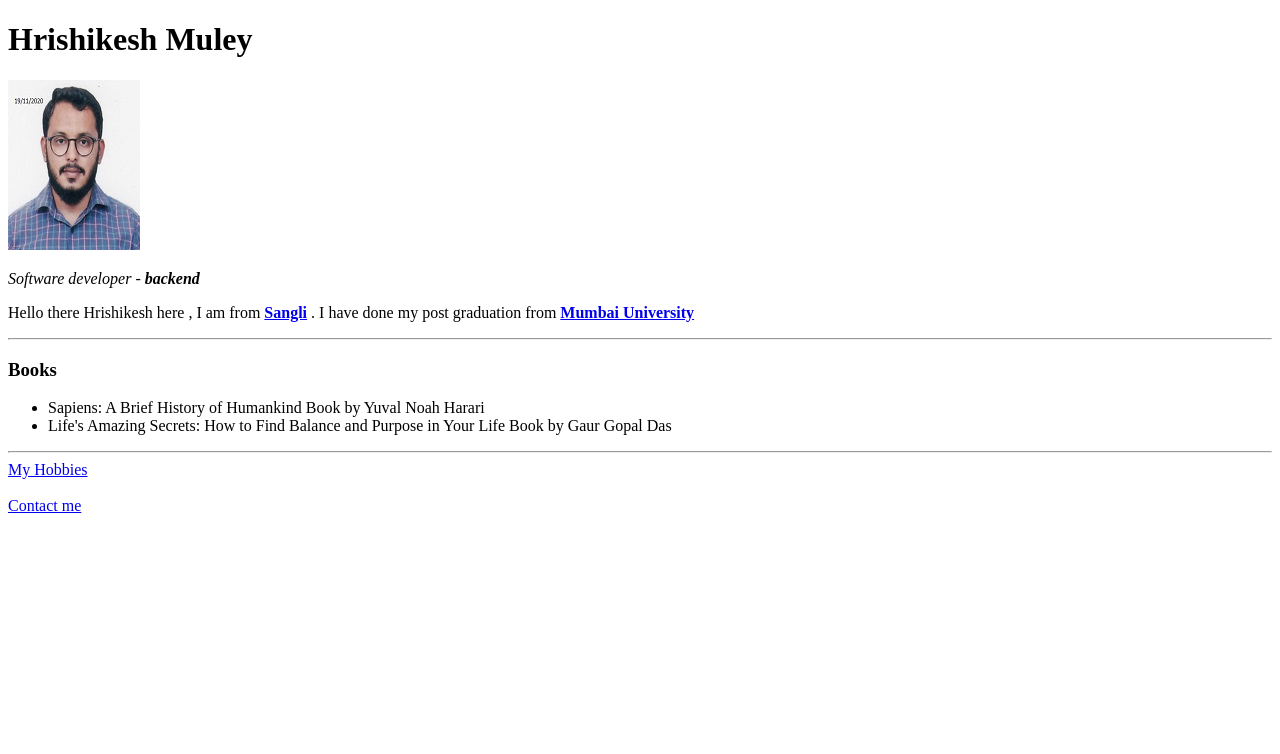
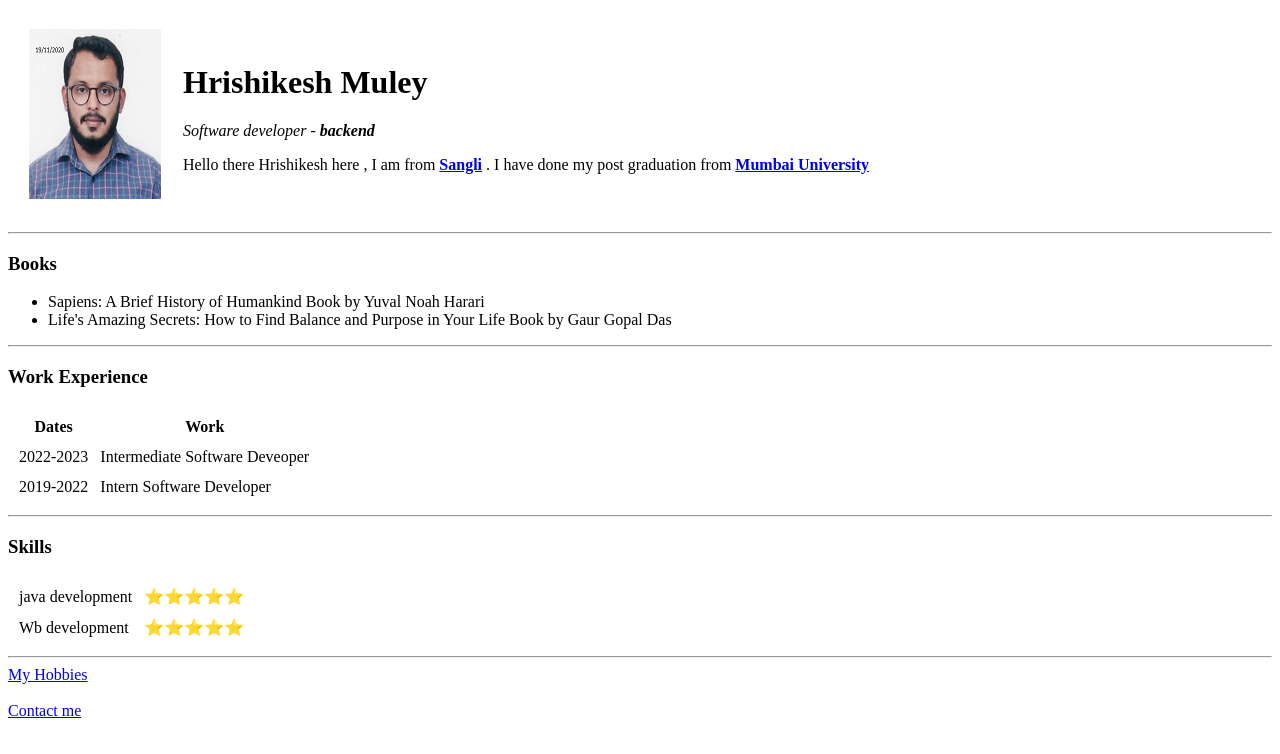
Before and after one commit to hrishikesh14m/SimpleFrontEnd, a plain HTML site: page index.html in a window 1280 px wide. Drawn offline with Linux system fonts and the light colour scheme.

Commit message:
second commit

```diff
--- a/index.html
+++ b/index.html
@@ -1,29 +1,72 @@
 <!DOCTYPE html>
+
 <head>
     <meta charset="UTF-8">
     <title>Hrishikesh's personal site</title>
 </head>
+
 <body>
-    <h1>Hrishikesh Muley</h1>
-    <img src="images/photo.jpg"   alt="profile image.">
-    <p><em> Software developer -<strong> backend</strong></em></p>
-    <p>Hello there Hrishikesh here , I am from <strong> <a href="https://en.wikipedia.org/wiki/Sangli">Sangli</a> </strong>. I have done my post graduation from <strong><a href="https://mu.ac.in/">Mumbai University</a></strong> </p>
+    <table cellspacing="20">
+        <tr>
+            <td><img src="images/photo.jpg" alt="profile image."></td>
+            <td>
+                <h1>Hrishikesh Muley</h1>
+                <p><em> Software developer -<strong> backend</strong></em></p>
+                <p>Hello there Hrishikesh here , I am from <strong> <a
+                            href="https://en.wikipedia.org/wiki/Sangli">Sangli</a> </strong>. I have done my post
+                    graduation from <strong><a href="https://mu.ac.in/">Mumbai University</a></strong> </p>
+            </td>
+        </tr>
+    </table>
     <hr>
     <h3>Books</h3>
     <ul>
         <li>Sapiens: A Brief History of Humankind
             Book by Yuval Noah Harari
-            </li>
+        </li>
         <li>Life's Amazing Secrets: How to Find Balance and Purpose in Your Life
             Book by Gaur Gopal Das
-            </li>
+        </li>
     </ul>
     <hr>
+    <h3>Work Experience</h3>
+    <table cellspacing="10">
+        <thead>
+            <tr>
+                <th>Dates</th>
+                <th>Work</th>
+            </tr>
+        </thead>
+        <tbody>
+            <tr>
+                <td>2022-2023</td>
+                <td>Intermediate Software Deveoper</td>
+            </tr>
+            <tr>
+                <td>2019-2022</td>
+                <td>Intern Software Developer</td>
+            </tr>
+        </tbody>
+    </table>
+     <hr>
+    <h3>Skills</h3>
+    <table cellspacing="10">
+        <tr>
+            <td>java development</td>
+            <td>⭐⭐⭐⭐⭐</td>
+        </tr>
+        <tr>
+            <td>Wb development</td>
+            <td>⭐⭐⭐⭐⭐</td>
+        </tr>
+    </table>
 
+    <hr>
     <a href="Hobbies.html">My Hobbies</a>
     <br><br>
     <a href="Contact.html">Contact me</a>
 
 
 </body>
+
 </html>
```
